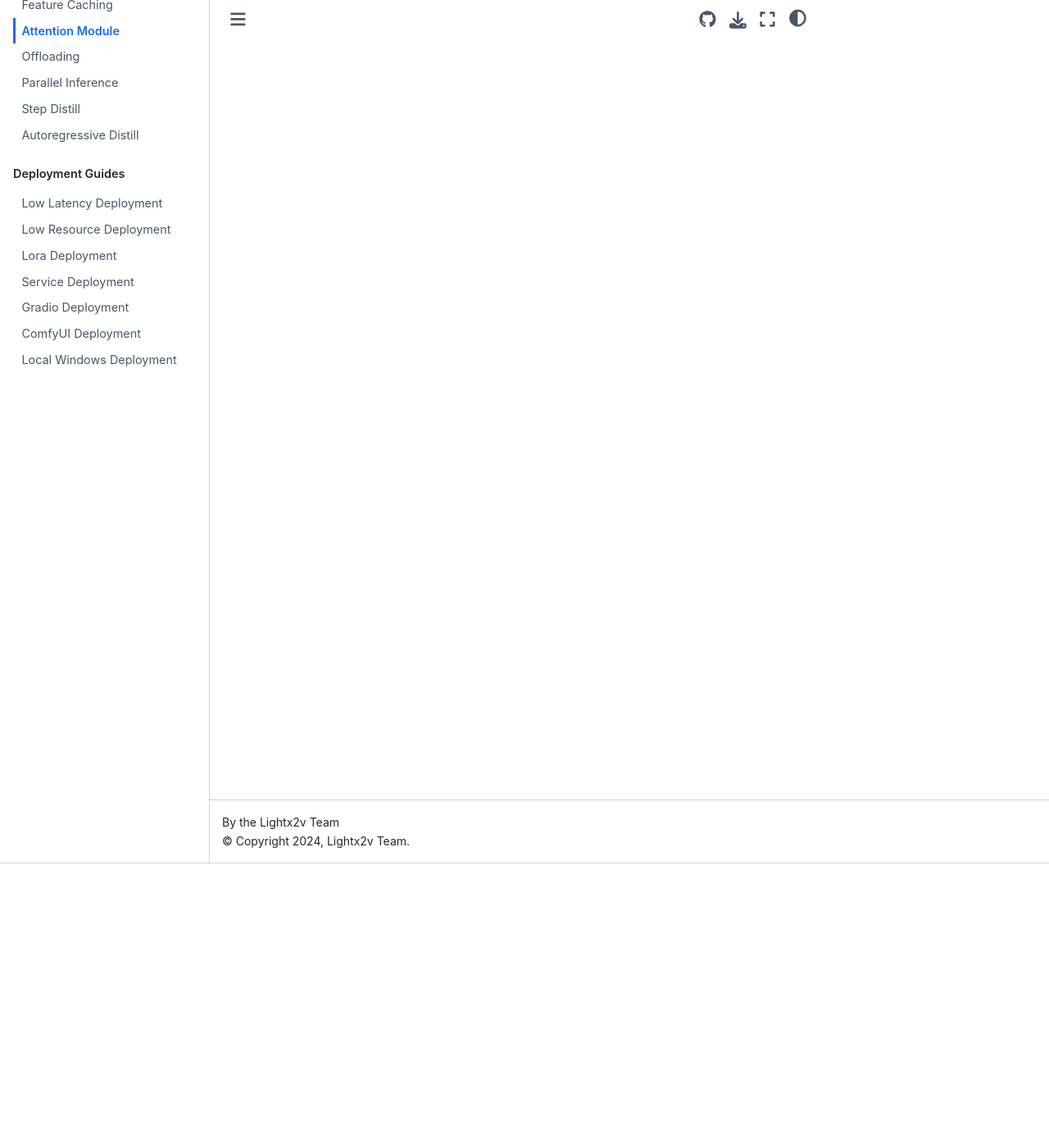
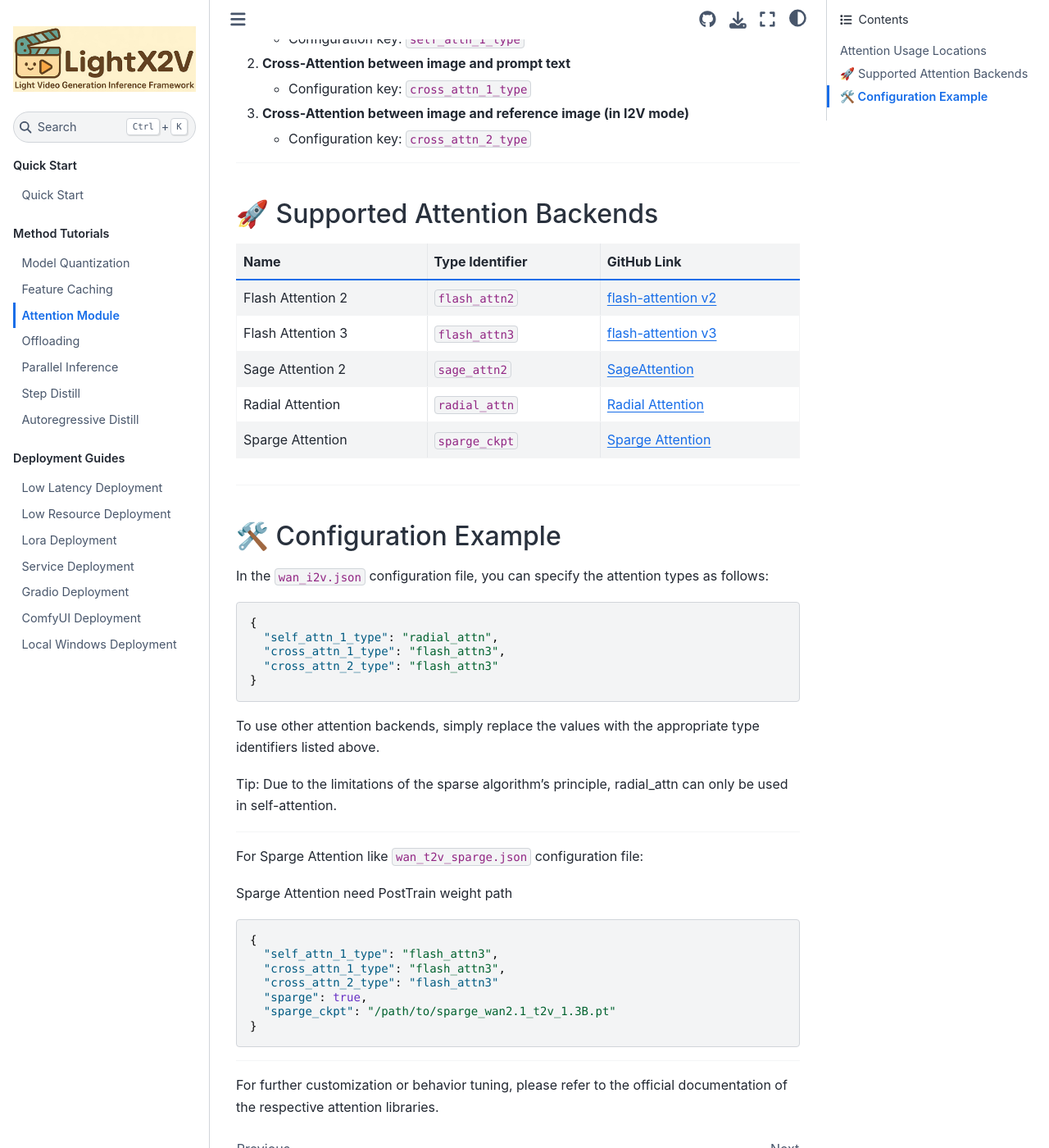
Before and after one commit to olek-soft-engineer/LightX2V, a Sphinx documentation site: the page built from docs/EN/source/method_tutorials/attention.md, in a window 1280 px wide and 1400 px high, scrolled down 347 px. Shown: the whole window at 82% size. Built offline with Sphinx 7.4.7 and the Sphinx Book theme 1.1.4, drawn with Linux system fonts in a browser that asks for light colours; some of the changed text lies outside the part shown.

Commit message:
Update Attention ReadMe

````diff
--- a/docs/EN/source/method_tutorials/attention.md
+++ b/docs/EN/source/method_tutorials/attention.md
@@ -1,3 +1,66 @@
-# 注意力机制
+# 🎯 Attention Type Configuration in DiT Model
 
-xxx
+The DiT model in `LightX2V` currently uses three types of attention mechanisms. Each type of attention can be configured with a specific backend library.
+
+---
+
+## Attention Usage Locations
+
+1. **Self-Attention on the image**
+   - Configuration key: `self_attn_1_type`
+
+2. **Cross-Attention between image and prompt text**
+   - Configuration key: `cross_attn_1_type`
+
+3. **Cross-Attention between image and reference image (in I2V mode)**
+   - Configuration key: `cross_attn_2_type`
+
+---
+
+## 🚀 Supported Attention Backends
+
+| Name               | Type Identifier   | GitHub Link |
+|--------------------|-------------------|-------------|
+| Flash Attention 2  | `flash_attn2`     | [flash-attention v2](https://github.com/Dao-AILab/flash-attention) |
+| Flash Attention 3  | `flash_attn3`     | [flash-attention v3](https://github.com/Dao-AILab/flash-attention) |
+| Sage Attention 2   | `sage_attn2`      | [SageAttention](https://github.com/thu-ml/SageAttention) |
+| Radial Attention   | `radial_attn`     | [Radial Attention](https://github.com/mit-han-lab/radial-attention) |
+| Sparge Attention   | `sparge_ckpt`     | [Sparge Attention](https://github.com/thu-ml/SpargeAttn) |
+
+---
+
+## 🛠️ Configuration Example
+
+In the `wan_i2v.json` configuration file, you can specify the attention types as follows:
+
+```json
+{
+  "self_attn_1_type": "radial_attn",
+  "cross_attn_1_type": "flash_attn3",
+  "cross_attn_2_type": "flash_attn3"
+}
+```
+
+To use other attention backends, simply replace the values with the appropriate type identifiers listed above.
+
+Tip: Due to the limitations of the sparse algorithm's principle, radial_attn can only be used in self-attention.
+
+---
+
+For Sparge Attention like `wan_t2v_sparge.json` configuration file:
+
+   Sparge Attention need PostTrain weight path
+
+```json
+{
+  "self_attn_1_type": "flash_attn3",
+  "cross_attn_1_type": "flash_attn3",
+  "cross_attn_2_type": "flash_attn3"
+  "sparge": true,
+  "sparge_ckpt": "/path/to/sparge_wan2.1_t2v_1.3B.pt"
+}
+```
+
+---
+
+For further customization or behavior tuning, please refer to the official documentation of the respective attention libraries.
````
Also changed, not shown: docs/ZH_CN/source/method_tutorials/attention.md (+65 -2 lines).
